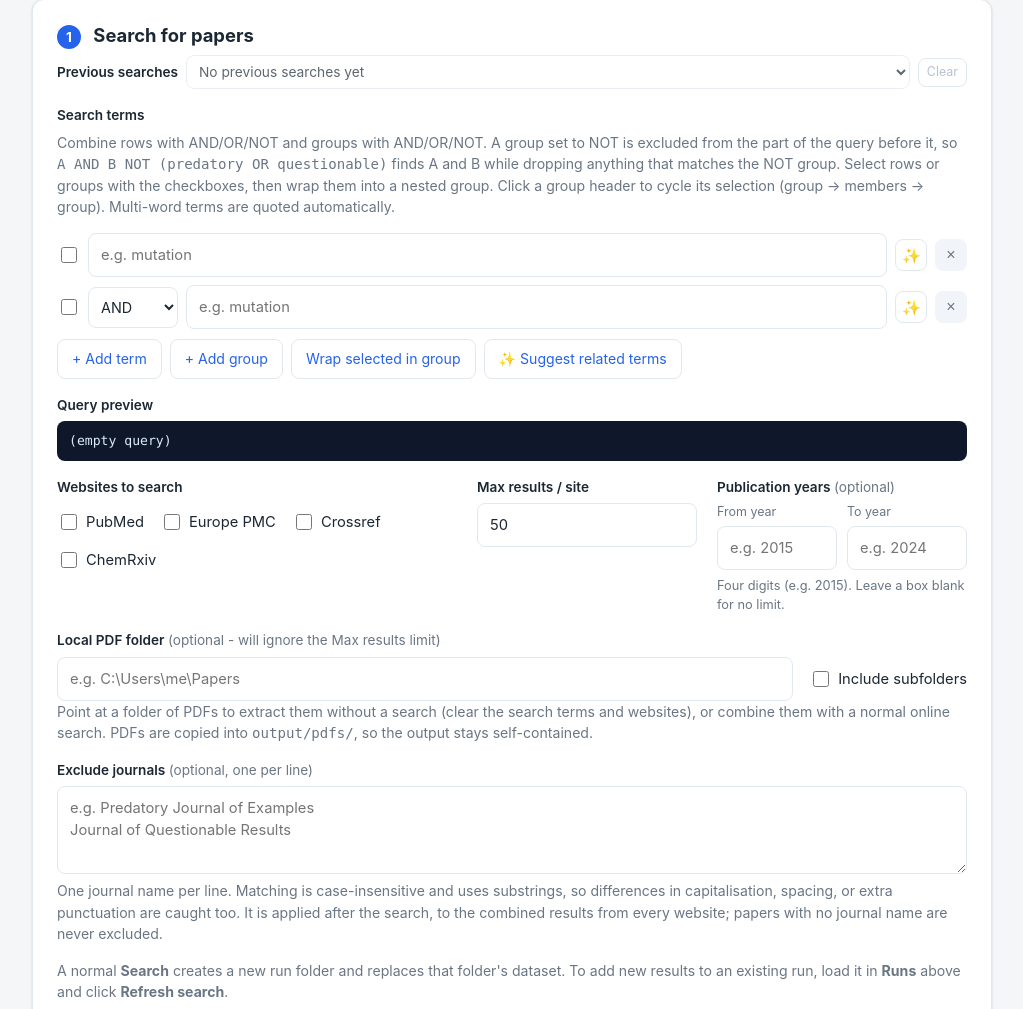
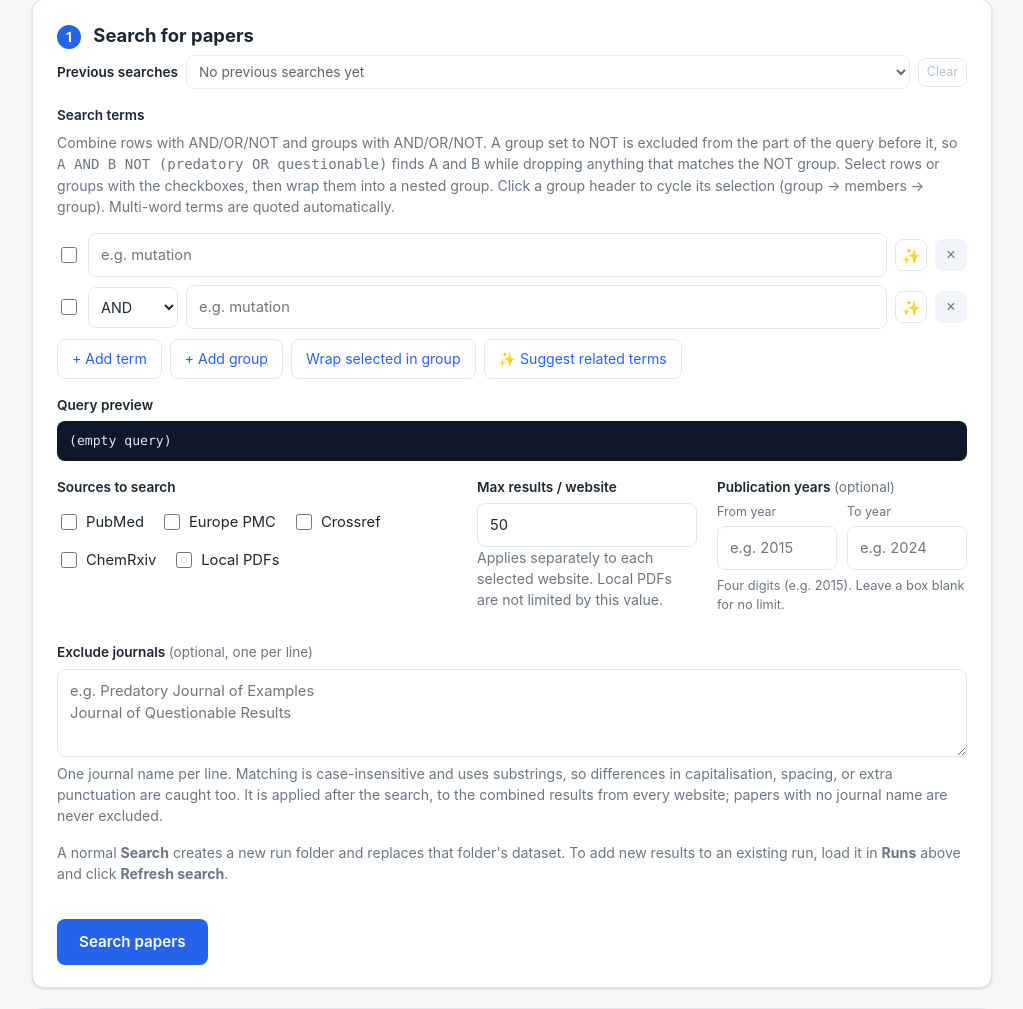
Before and after one commit to hariikk/general_datascraper, a Flask app: page / in a window 1280 px wide. Shown: the part 509-1518 px from the top of the page, without its empty margins (128-1151 px from the left). Run offline with Flask 3, Linux system fonts and the light colour scheme; data that the repository does not hold is empty; some libraries are stand-ins or nearby versions.

Commit message:
Add Local PDFs to the search source picker Show the local folder controls when Local PDFs is selected, and clarify that the results limit applies per website. Persist the selection separately from the folder path, while keeping existing saved folders enabled by default. Update search tests and documentation.

```diff
--- a/app.py
+++ b/app.py
@@ -84,6 +84,7 @@ def _default_settings():
         "year_from": year_from,
         "year_to": year_to,
         "local_folder": str(getattr(config, "LOCAL_PDF_DIR", "") or ""),
+        "local_enabled": bool(getattr(config, "LOCAL_PDF_DIR", "")),
         "local_recursive": bool(getattr(config, "LOCAL_PDF_RECURSIVE", False)),
     }
 
@@ -116,6 +117,10 @@ def load_settings():
                 d["year_from"] = defaults["year_from"]
                 d["year_to"] = defaults["year_to"]
             d["local_folder"] = str(d.get("local_folder") or "").strip()
+            if "local_enabled" in data:
+                d["local_enabled"] = _as_bool(data["local_enabled"])
+            else:
+                d["local_enabled"] = bool(d["local_folder"])
             d["local_recursive"] = _as_bool(d.get("local_recursive"))
             return d
         except Exception:
@@ -1167,6 +1172,10 @@ def api_settings():
                 return jsonify({"error": str(e)}), 400
         if data.get("local_folder") is not None:
             s["local_folder"] = str(data["local_folder"]).strip()
+        if "local_enabled" in data:
+            s["local_enabled"] = _as_bool(data["local_enabled"])
+        elif data.get("local_folder") is not None:
+            s["local_enabled"] = bool(s["local_folder"])
         if data.get("local_recursive") is not None:
             s["local_recursive"] = _as_bool(data["local_recursive"])
         save_settings(s)
@@ -1326,15 +1335,32 @@ def api_search():
 
     # Local folder: an omitted key falls back to the saved setting, while an
     # explicitly blank folder disables local PDFs for this search.
-    raw_local = "local_folder" in data or "local_recursive" in data
+    raw_local = (
+        "local_folder" in data
+        or "local_recursive" in data
+        or "local_enabled" in data
+    )
     if "local_folder" in data:
-        local_folder = str(data.get("local_folder") or "").strip()
+        configured_local_folder = str(data.get("local_folder") or "").strip()
     else:
-        local_folder = str(settings.get("local_folder") or "").strip()
+        configured_local_folder = str(settings.get("local_folder") or "").strip()
     if "local_recursive" in data:
         local_recursive = _as_bool(data.get("local_recursive"))
     else:
         local_recursive = _as_bool(settings.get("local_recursive"))
+    if "local_enabled" in data:
+        local_enabled = _as_bool(data.get("local_enabled"))
+    elif "local_folder" in data:
+        local_enabled = bool(configured_local_folder)
+    else:
+        local_enabled = _as_bool(
+            settings.get("local_enabled", bool(configured_local_folder))
+        )
+    if local_enabled and not configured_local_folder:
+        return jsonify({
+            "error": "Choose a local PDF folder for the Local PDFs source."
+        }), 400
+    local_folder = configured_local_folder if local_enabled else ""
     local_only = _as_bool(data.get("local_only"))
     if local_only and not local_folder:
         return jsonify({
@@ -1425,7 +1451,8 @@ def api_search():
             settings["year_from"] = year_from
             settings["year_to"] = year_to
         if raw_local:
-            settings["local_folder"] = local_folder
+            settings["local_folder"] = configured_local_folder
+            settings["local_enabled"] = local_enabled
             settings["local_recursive"] = local_recursive
         save_settings(settings)
     return jsonify({"job_id": job["id"]})
--- a/output/web_settings.json
+++ b/output/web_settings.json
@@ -5,5 +5,6 @@
   "year_from": null,
   "year_to": null,
   "local_folder": "/home/karl/sciebo/manuscripts/membranes_pdfs",
+  "local_enabled": true,
   "local_recursive": false
 }
--- a/static/app.js
+++ b/static/app.js
@@ -138,10 +138,27 @@ async function loadSources() {
     cb.type = "checkbox";
     cb.value = s.name;
     cb.checked = true;
+    cb.dataset.onlineSource = "true";
     label.appendChild(cb);
     label.appendChild(document.createTextNode(s.label));
     list.appendChild(label);
   });
+
+  const localLabel = document.createElement("label");
+  const localCheckbox = document.createElement("input");
+  localCheckbox.type = "checkbox";
+  localCheckbox.id = "source-local-pdfs";
+  localCheckbox.value = "local_pdfs";
+  localCheckbox.addEventListener("change", updateLocalSourceOptions);
+  localLabel.appendChild(localCheckbox);
+  localLabel.appendChild(document.createTextNode("Local PDFs"));
+  list.appendChild(localLabel);
+}
+
+function updateLocalSourceOptions() {
+  const checkbox = document.getElementById("source-local-pdfs");
+  const options = document.getElementById("local-source-options");
+  if (checkbox && options) options.classList.toggle("hidden", !checkbox.checked);
 }
 
 /* ---------- settings ---------- */
@@ -188,6 +205,8 @@ async function loadSettings() {
   document.getElementById("year-to").value = s.year_to || "";
   document.getElementById("local-folder").value = s.local_folder || "";
   document.getElementById("local-recursive").checked = !!s.local_recursive;
+  document.getElementById("source-local-pdfs").checked = !!s.local_enabled;
+  updateLocalSourceOptions();
   const journals = s.excluded_journals;
   document.getElementById("excluded-journals").value =
     Array.isArray(journals) ? journals.join("\n") : (journals || "");
@@ -230,6 +249,7 @@ async function saveSettings() {
       year_to: years.year_to,
       local_folder: document.getElementById("local-folder").value.trim(),
       local_recursive: document.getElementById("local-recursive").checked,
+      local_enabled: document.getElementById("source-local-pdfs").checked,
     };
     await postJSON("/api/settings", body);
     document.getElementById("max-results").value = body.max_results;
@@ -357,16 +377,20 @@ function applySearchHistory(entry) {
       Array.isArray(journals) ? journals.join("\n") : (journals || "")
     );
   }
-  if ("local_folder" in data) setFieldValue("local-folder", data.local_folder || "");
+  if (data.local_folder) setFieldValue("local-folder", data.local_folder);
   if ("local_recursive" in data) {
     const recursive = document.getElementById("local-recursive");
     if (recursive) recursive.checked = !!data.local_recursive;
   }
   if (Array.isArray(data.sources)) {
     const wanted = new Set(data.sources.map(s => String(s)));
-    document.querySelectorAll("#source-list input[type=checkbox]").forEach(cb => {
+    document.querySelectorAll("#source-list input[data-online-source]").forEach(cb => {
       cb.checked = wanted.has(cb.value);
     });
+  }
+  if ("local_folder" in data) {
+    document.getElementById("source-local-pdfs").checked = !!data.local_folder;
+    updateLocalSourceOptions();
   }
   flashBanner("Restored previous search. Click Search papers to run it.", "info", 3500);
 }
@@ -605,7 +629,7 @@ function applyRunState(state) {
 
   if (Array.isArray(state.sources)) {
     const wanted = new Set(state.sources.map(source => String(source)));
-    document.querySelectorAll("#source-list input[type=checkbox]").forEach(cb => {
+    document.querySelectorAll("#source-list input[data-online-source]").forEach(cb => {
       cb.checked = wanted.has(cb.value);
     });
   }
@@ -621,7 +645,11 @@ function applyRunState(state) {
       Array.isArray(journals) ? journals.join("\n") : (journals || "")
     );
   }
-  if ("local_folder" in state) setFieldValue("local-folder", state.local_folder || "");
+  if (state.local_folder) setFieldValue("local-folder", state.local_folder);
+  if ("local_folder" in state) {
+    document.getElementById("source-local-pdfs").checked = !!state.local_folder;
+    updateLocalSourceOptions();
+  }
   if ("local_recursive" in state) {
     const recursive = document.getElementById("local-recursive");
     if (recursive) recursive.checked = !!state.local_recursive;
@@ -1808,14 +1836,20 @@ async function doSearch(options) {
   setBanner("");
   setSearchError("");
   const query = buildQuery();
-  const sources = [...document.querySelectorAll("#source-list input:checked")].map(c => c.value);
+  const sources = [...document.querySelectorAll("#source-list input[data-online-source]:checked")]
+    .map(c => c.value);
   const maxResults = parseInt(document.getElementById("max-results").value, 10) || 50;
   const years = readYearRange();
   const localFolder = document.getElementById("local-folder").value.trim();
   const localRecursive = document.getElementById("local-recursive").checked;
-  const localOnly = !!localFolder && !query && !sources.length;
+  const localEnabled = document.getElementById("source-local-pdfs").checked;
+  const localOnly = localEnabled && !!localFolder && !query && !sources.length;
   if (years.error) { setSearchError(years.error); return; }
-  if (localFolder) {
+  if (localEnabled && !localFolder) {
+    setSearchError("Choose a folder for Local PDFs, or unselect that source.");
+    return;
+  }
+  if (localEnabled) {
     // With a folder, an empty query + no websites means folder-only. Mixing
     // one without the other is ambiguous, so say exactly what to fix.
     if (query && !sources.length) {
@@ -1850,6 +1884,7 @@ async function doSearch(options) {
       year_to: years.year_to,
       local_folder: localFolder,
       local_recursive: localRecursive,
+      local_enabled: localEnabled,
       local_only: localOnly,
       merge,
     });
@@ -2994,7 +3029,8 @@ window.addEventListener("DOMContentLoaded", async () => {
   queryModel.addTerm(queryModel.root);
   renderQuery();
   try {
-    await Promise.all([loadSources(), loadSettings()]);
+    await loadSources();
+    await loadSettings();
   } catch (e) { /* non-fatal */ }
   await loadRuns({ applyActive: true });
   await loadHistory();
--- a/static/style.css
+++ b/static/style.css
@@ -276,6 +276,7 @@ select {
 
 .local-folder-row { display: flex; gap: 16px; align-items: center; flex-wrap: wrap; }
 .local-folder-row input[type="text"] { flex: 1 1 320px; min-width: 0; }
+.local-source-options { margin-top: 4px; }
 .checkbox-inline {
   display: flex; align-items: center; gap: 6px; font-size: 0.92rem;
   cursor: pointer; white-space: nowrap;
--- a/templates/index.html
+++ b/templates/index.html
@@ -86,12 +86,13 @@
 
       <div class="row">
         <div class="col">
-          <label class="field-label">Websites to search</label>
+          <label class="field-label">Sources to search</label>
           <div id="source-list" class="checkbox-group"></div>
         </div>
         <div class="col col-narrow">
-          <label class="field-label" for="max-results">Max results / site</label>
+          <label class="field-label" for="max-results">Max results / website</label>
           <input type="text" inputmode="numeric" pattern="[0-9]*" data-numeric id="max-results" value="50">
+          <p class="hint">Applies separately to each selected website. Local PDFs are not limited by this value.</p>
         </div>
         <div class="col col-years">
           <label class="field-label">Publication years <span class="muted">(optional)</span></label>
@@ -111,16 +112,16 @@
         </div>
       </div>
 
-      <label class="field-label" for="local-folder">Local PDF folder <span class="muted">(optional - will ignore the Max results limit)</span></label>
-      <div class="local-folder-row">
-        <input type="text" id="local-folder" placeholder="e.g. C:\Users\me\Papers">
-        <label class="checkbox-inline" for="local-recursive">
-          <input type="checkbox" id="local-recursive"> Include subfolders
-        </label>
+      <div id="local-source-options" class="local-source-options hidden">
+        <label class="field-label" for="local-folder">PDF folder</label>
+        <div class="local-folder-row">
+          <input type="text" id="local-folder" placeholder="e.g. C:\Users\me\Papers">
+          <label class="checkbox-inline" for="local-recursive">
+            <input type="checkbox" id="local-recursive"> Include subfolders
+          </label>
+        </div>
+        <p class="hint">Local PDFs are scanned independently of website limits. Leave search terms and websites unselected to search this folder only.</p>
       </div>
-      <p class="hint">Point at a folder of PDFs to extract them without a search (clear the
-        search terms and websites), or combine them with a normal online search. PDFs are
-        copied into <code>output/pdfs/</code>, so the output stays self-contained.</p>
 
       <label class="field-label" for="excluded-journals">Exclude journals <span class="muted">(optional, one per line)</span></label>
       <textarea id="excluded-journals" rows="3" placeholder="e.g. Predatory Journal of Examples&#10;Journal of Questionable Results"></textarea>
```
Also changed, not shown: AGENTS.md (+8 -6 lines), tests/test_web.py (+41 -0 lines), README.md.
